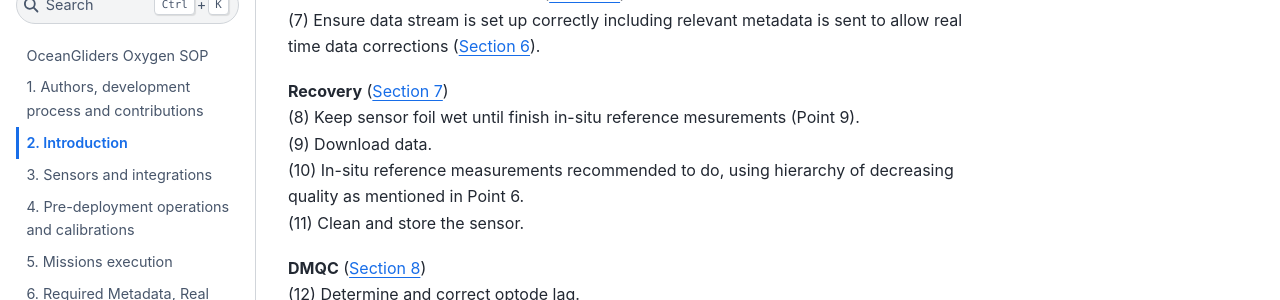
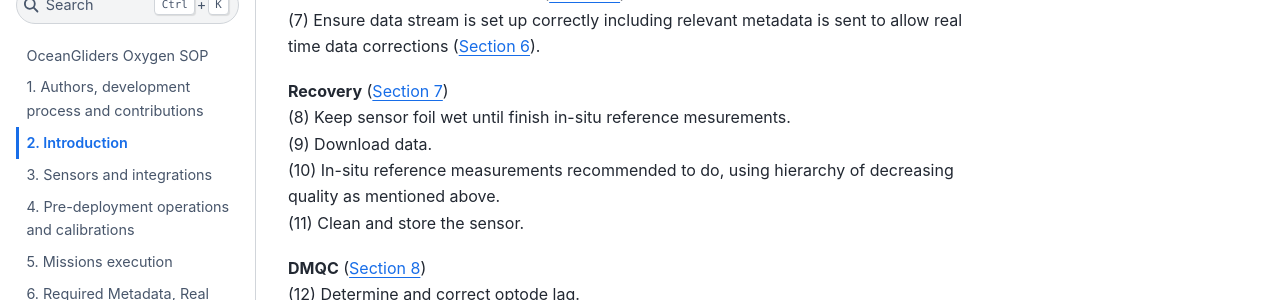
Before and after one commit to OceanGlidersCommunity/Oxygen_SOP, a Jupyter Book: the page built from sections/oxygen_introduction.md, in a window 1280 px wide and 900 px high, scrolled down 858 px. Shown: the part 153-453 px from the top of the window. Built offline with Jupyter Book 1.0.4 settings and Sphinx 7.4.7 and the Sphinx Book theme 1.1.4, drawn with Linux system fonts in a browser that asks for light colours.

Commit message:
remove links to points
This will lead to errors if we modify the list

```diff
--- a/sections/oxygen_introduction.md
+++ b/sections/oxygen_introduction.md
@@ -25,9 +25,9 @@ We recommend to read each chapter in detail to ensure best quality data.
 (7) Ensure data stream is set up correctly including relevant metadata is sent to allow real time data corrections ({numref}`rtqc`).
 
 **Recovery** ({numref}`post-recovery`)
-(8) Keep sensor foil wet until finish in-situ reference mesurements (Point 9).
+(8) Keep sensor foil wet until finish in-situ reference mesurements.
 (9) Download data.
-(10) In-situ reference measurements recommended to do, using hierarchy of decreasing quality as mentioned in Point 6.
+(10) In-situ reference measurements recommended to do, using hierarchy of decreasing quality as mentioned above.
 (11) Clean and store the sensor.
 
 **DMQC** ({numref}`dmqc`)
```
